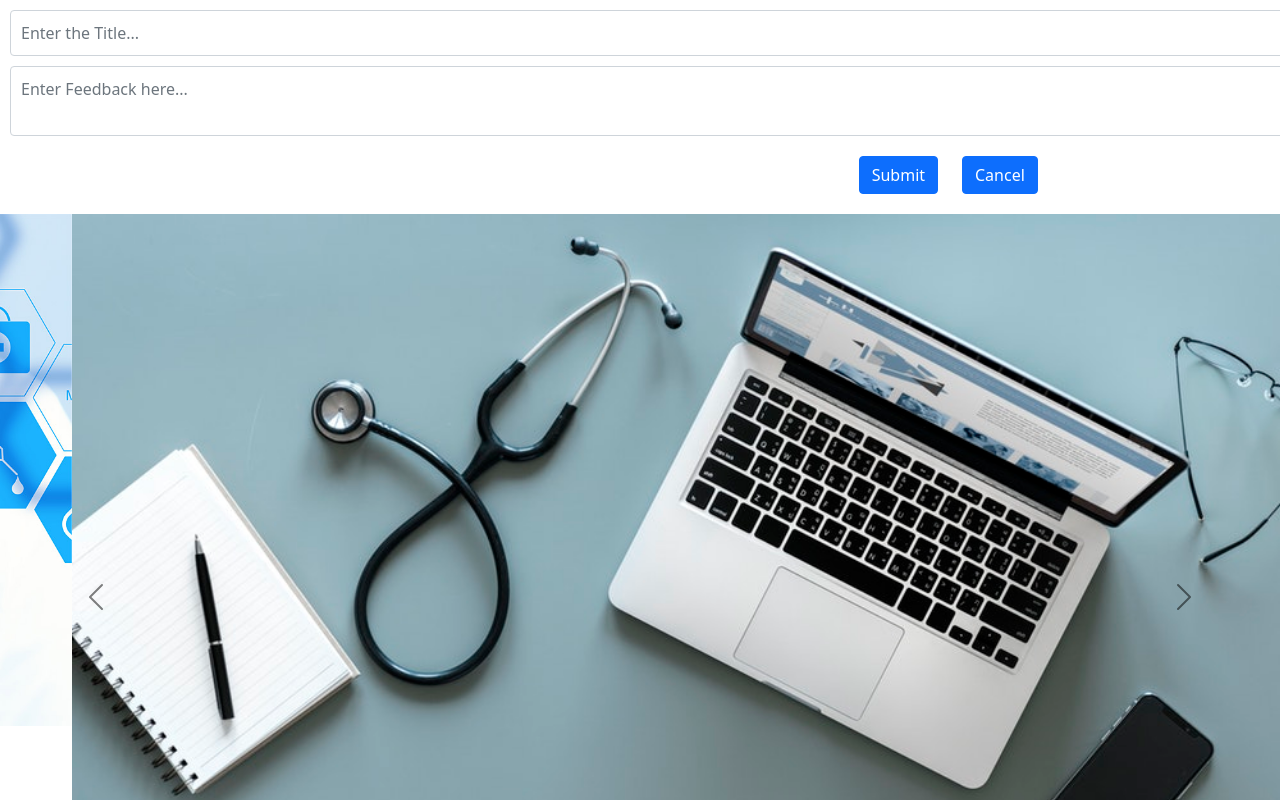
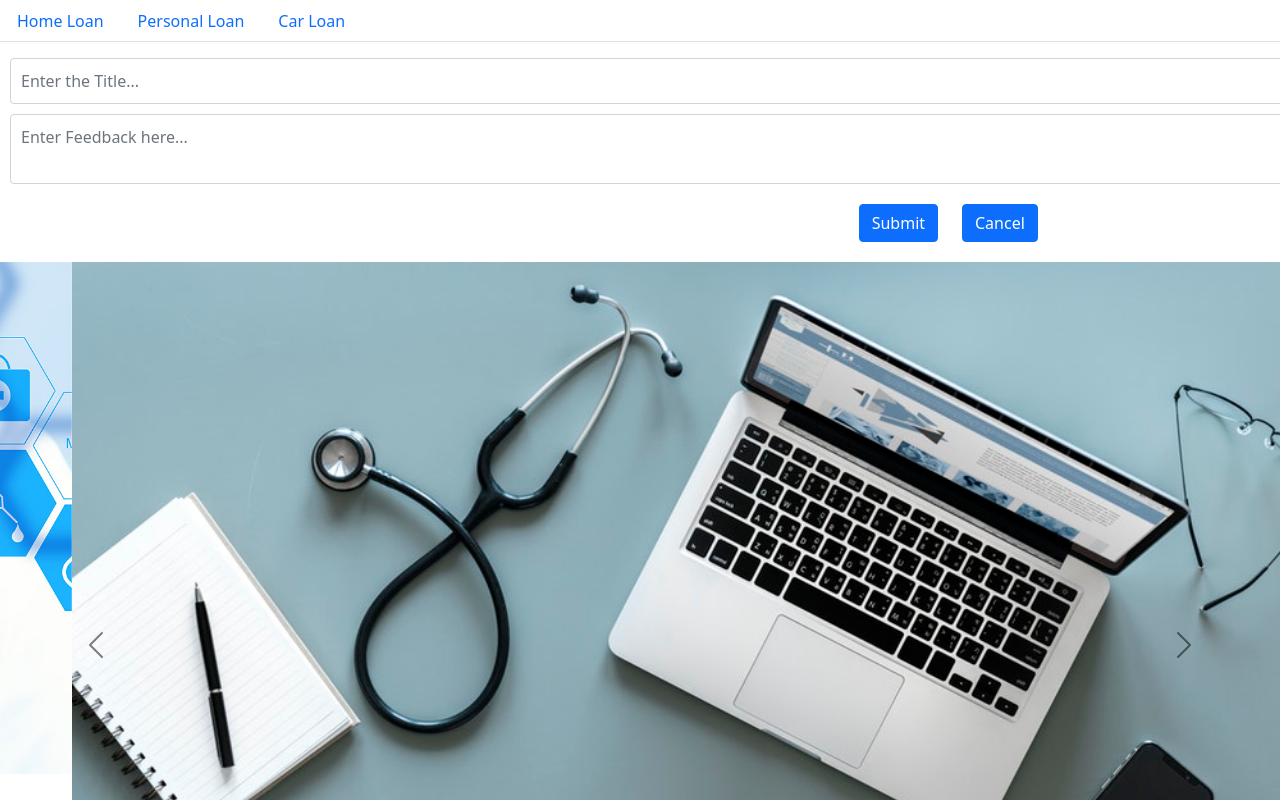
Before and after one commit to syedlaiqali/medi4sure-1, a React (Create React App) app: page / in a window 1280 px wide. Shown: the top 800 px of the page. Built offline with nearby package versions, Linux system fonts and the light colour scheme.

Commit message:
Updated EMI Calc

```diff
--- /dev/null
+++ b/src/components/EMICalc/EMICalc.jsx
@@ -0,0 +1,22 @@
+import { Tabs, Tab } from "react-bootstrap";
+import { LoanItem } from "../EMICalc/LoanItem";
+
+export const EMICalc = () => {
+  return (
+    <Tabs
+      defaultActiveKey="profile"
+      id="uncontrolled-tab-example"
+      className="mb-3"
+    >
+      <Tab eventKey="homeloan" title="Home Loan">
+        <LoanItem />
+      </Tab>
+      <Tab eventKey="personalloan" title="Personal Loan">
+        <p>Tab2</p>
+      </Tab>
+      <Tab eventKey="carloan" title="Car Loan">
+        <p>Tab3</p>
+      </Tab>
+    </Tabs>
+  );
+};
--- /dev/null
+++ b/src/components/EMICalc/LoanItem.jsx
@@ -0,0 +1,35 @@
+import { Row, Col, InputGroup, FormControl } from "react-bootstrap";
+
+export const LoanItem = () => {
+  return (
+    <div>
+      <Row>
+        <Col lg={3}>Home Loan Amount</Col>
+        <Col lg={9}>
+          <InputGroup className="mb-3">
+            <InputGroup.Text>₹</InputGroup.Text>
+            <FormControl aria-label="Amount (to the nearest dollar)" />
+          </InputGroup>
+        </Col>
+      </Row>
+      <Row>
+        <Col lg={3}>Interest Rate</Col>
+        <Col lg={9}>
+          <InputGroup className="mb-3">
+            <FormControl aria-label="Interest Rate" />
+            <InputGroup.Text>%</InputGroup.Text>
+          </InputGroup>
+        </Col>
+      </Row>
+      <Row>
+        <Col lg={3}>Loan Tenure</Col>
+        <Col lg={9}>
+          <InputGroup className="mb-3">
+            <FormControl aria-label="Loan Tenure" />
+            <InputGroup.Text>Yrs</InputGroup.Text>
+          </InputGroup>
+        </Col>
+      </Row>
+    </div>
+  );
+};
--- a/src/components/Home/Home.jsx
+++ b/src/components/Home/Home.jsx
@@ -1,9 +1,11 @@
 import { MediUpdates } from "./MediUpdates";
 import { Feedback } from "../Feedback/Feedback";
+import { EMICalc } from "../EMICalc/EMICalc";
 
 export const Home = () => {
   return (
     <div>
+      <EMICalc />
       <Feedback />
       <MediUpdates />
     </div>
```
